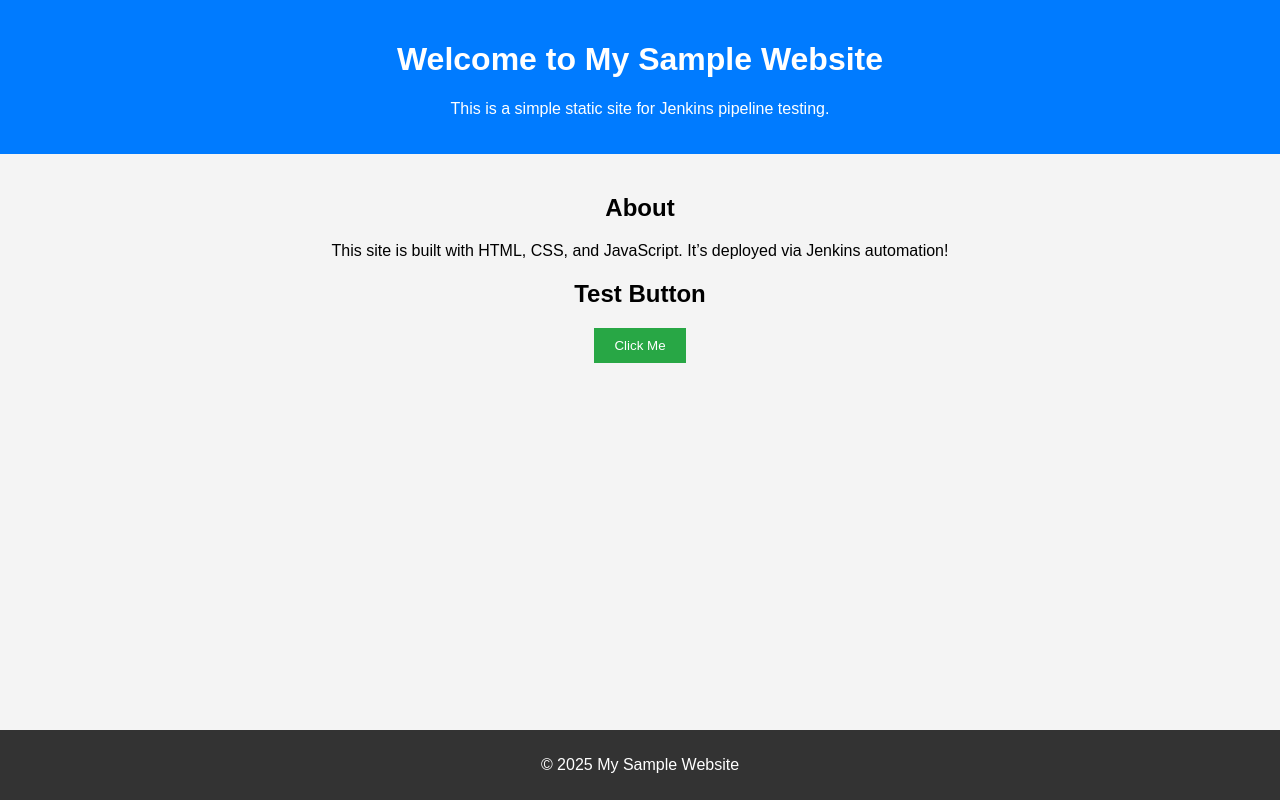
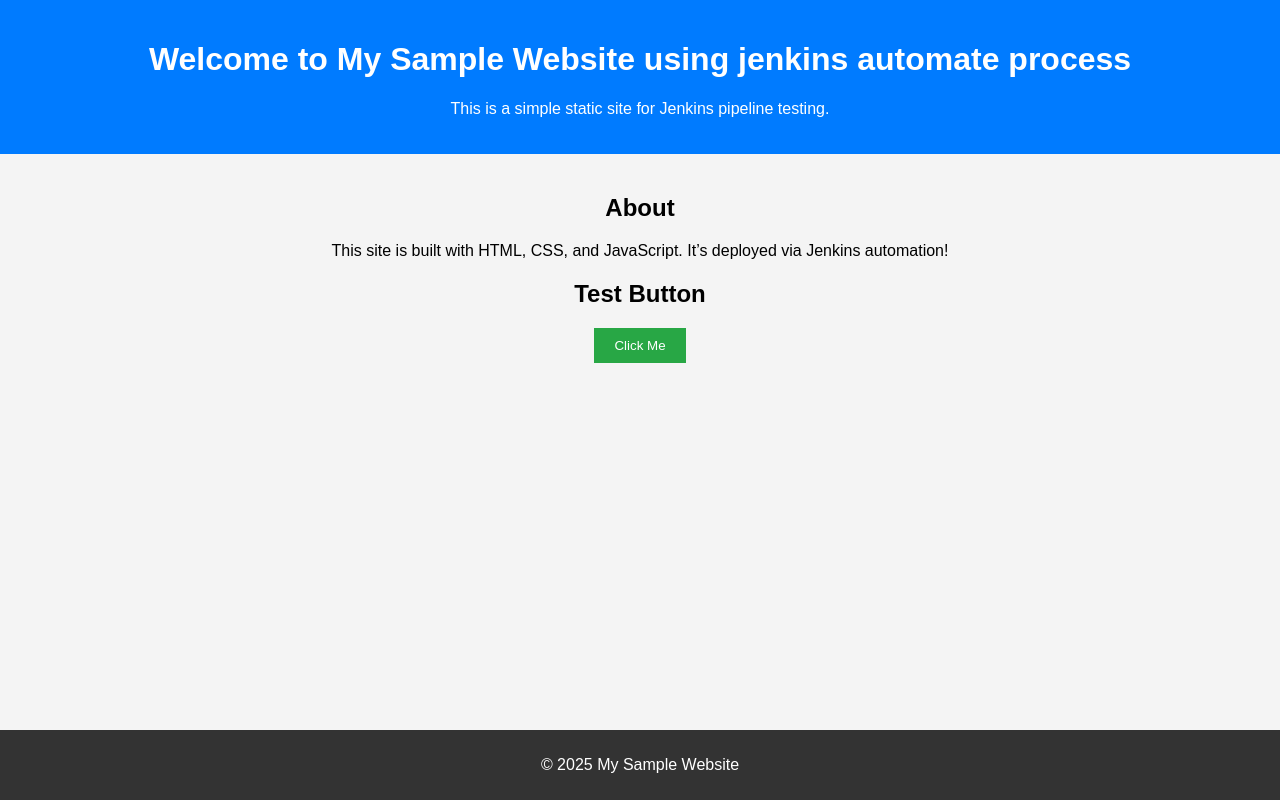
Before and after one commit to bhanuit2021/sample-website, a plain HTML site: page index.html in a window 1280 px wide. Drawn offline with Linux system fonts and the light colour scheme.

Commit message:
Update index.html

```diff
--- a/index.html
+++ b/index.html
@@ -9,7 +9,7 @@
 </head>
 <body>
     <header>
-        <h1>Welcome to My Sample Website</h1>
+        <h1>Welcome to My Sample Website using jenkins automate process </h1>
         <p>This is a simple static site for Jenkins pipeline testing.</p>
     </header>
 
```
